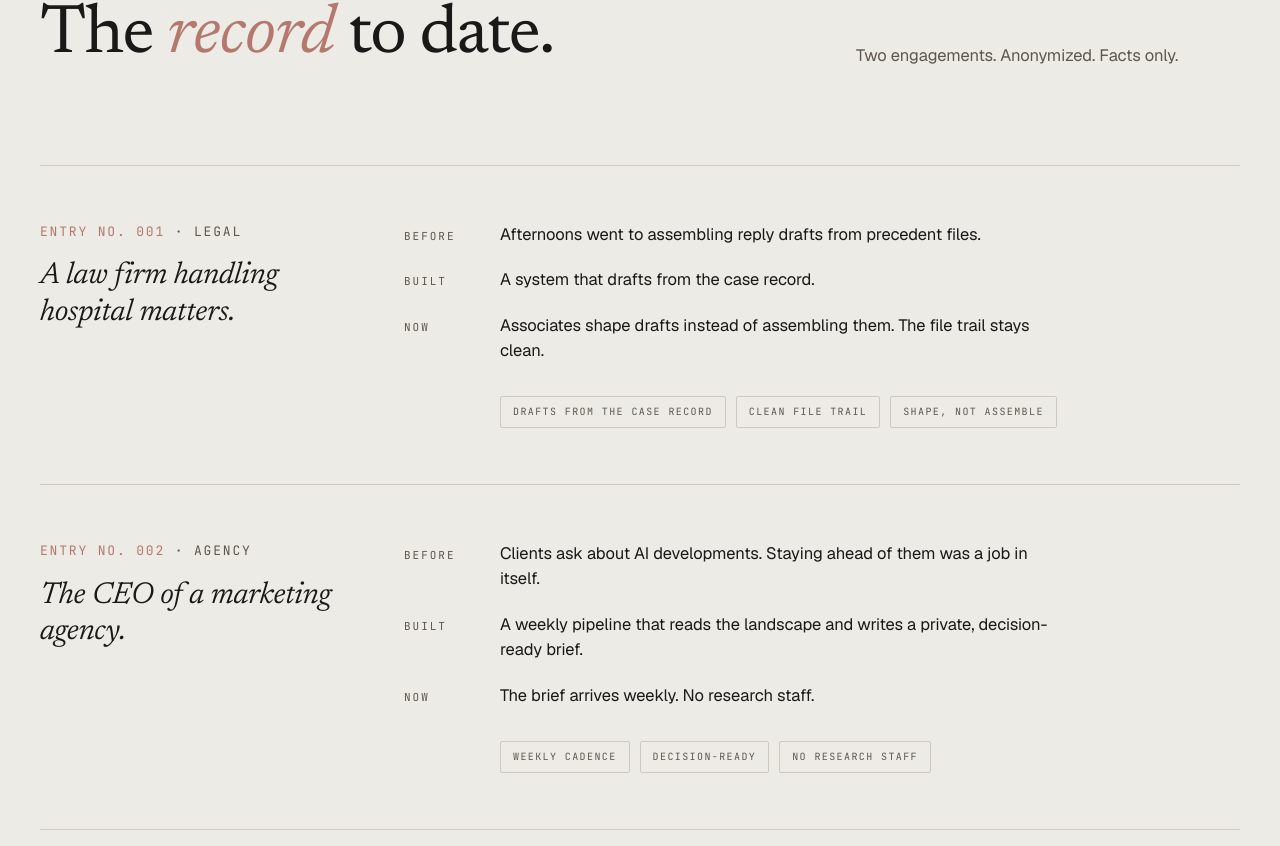
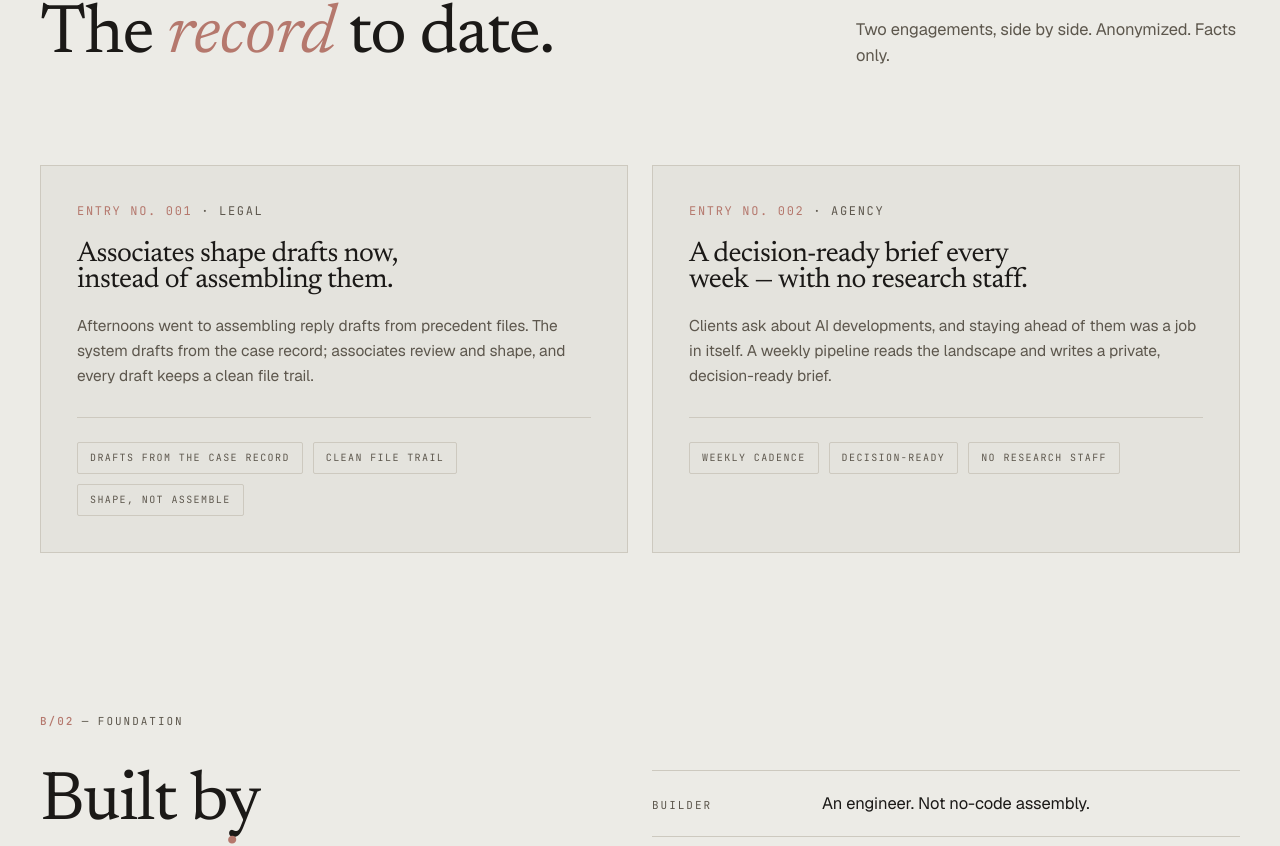
Before and after one commit to amk16/amber, a React (Vite) app: page / in a window 1280 px wide. Shown: the part 2148-2994 px from the top of the page. Built offline with nearby package versions, Linux system fonts and the light colour scheme.

Commit message:
feat: graft side-by-side case columns from variant/artifact

```diff
--- a/src/components/Proof.jsx
+++ b/src/components/Proof.jsx
@@ -1,36 +1,26 @@
+/* Case-study wording is fact-only (see PRODUCT.md → Brand & tone → honesty rule).
+   Presentation grafted from variant/artifact: side-by-side columns, outcome-first
+   headlines. Re-skinned to Ledger tokens (maroon only, no ultramarine) and keeping
+   the ledger-entry numbering identity. Cards use the generic tokens so the dark
+   chapter's paper→ink flip crossfades them; they stack to one column at 390px. */
+
 const ENTRIES = [
   {
     no: 'No. 001',
     field: 'Legal',
     client: 'A law firm handling hospital matters.',
-    lines: [
-      [
-        'Before',
-        'Afternoons went to assembling reply drafts from precedent files.',
-      ],
-      ['Built', 'A system that drafts from the case record.'],
-      [
-        'Now',
-        'Associates shape drafts instead of assembling them. The file trail stays clean.',
-      ],
-    ],
+    outcome: 'Associates shape drafts now, instead of assembling them.',
+    body:
+      'Afternoons went to assembling reply drafts from precedent files. The system drafts from the case record; associates review and shape, and every draft keeps a clean file trail.',
     chips: ['Drafts from the case record', 'Clean file trail', 'Shape, not assemble'],
   },
   {
     no: 'No. 002',
     field: 'Agency',
     client: 'The CEO of a marketing agency.',
-    lines: [
-      [
-        'Before',
-        'Clients ask about AI developments. Staying ahead of them was a job in itself.',
-      ],
-      [
-        'Built',
-        'A weekly pipeline that reads the landscape and writes a private, decision-ready brief.',
-      ],
-      ['Now', 'The brief arrives weekly. No research staff.'],
-    ],
+    outcome: 'A decision-ready brief every week — with no research staff.',
+    body:
+      'Clients ask about AI developments, and staying ahead of them was a job in itself. A weekly pipeline reads the landscape and writes a private, decision-ready brief.',
     chips: ['Weekly cadence', 'Decision-ready', 'No research staff'],
   },
 ]
@@ -54,48 +44,54 @@ export default function Proof() {
             className="body-copy self-end text-[16.5px] md:col-span-4 md:col-start-9"
             data-reveal
           >
-            Two engagements. Anonymized. Facts only.
+            Two engagements, side by side. Anonymized. Facts only.
           </p>
         </div>
 
-        <div className="mt-16 md:mt-24">
+        {/* side-by-side ledger entries — one column at 390px */}
+        <div
+          className="mt-16 grid grid-cols-1 gap-5 md:mt-24 md:grid-cols-2 md:gap-6"
+          data-reveal-stagger
+        >
           {ENTRIES.map((e) => (
-            <article key={e.no} className="entry" data-reveal>
-              <header>
-                <p className="f-mono m-0 text-[13px] uppercase tracking-[0.14em] text-[var(--accent-display)]">
+            <article
+              key={e.no}
+              data-reveal-child
+              className="flex flex-col p-7 md:p-9"
+              style={{
+                border: '1px solid var(--rule)',
+                background: 'color-mix(in oklab, var(--text) 4%, transparent)',
+              }}
+            >
+              <p className="f-mono m-0 text-[12px] uppercase tracking-[0.14em] text-[var(--accent-display)]">
                 Entry {e.no}
                 <span className="text-[var(--text-dim)]">
                   {'  ·  '}
                   {e.field}
                 </span>
               </p>
-                <p className="f-serif m-0 mt-4 text-[clamp(1.5rem,2.4vw,1.9rem)] leading-[1.2] text-[var(--text)]">
-                  {e.client}
+
+              {/* outcome-first headline */}
+              <h3 className="f-display m-0 mt-5 text-[clamp(1.4rem,2.2vw,1.85rem)] leading-[1.15] text-[var(--text)]">
+                {e.outcome}
+              </h3>
+
+              <p className="mt-5 text-[15.5px] leading-[1.6] text-[var(--text-dim)]">
+                {e.body}
               </p>
-              </header>
 
-              <div>
-                <div className="flex flex-col gap-5">
-                  {e.lines.map(([label, text]) => (
-                    <div key={label} className="entry-line">
-                      <span className="kicker">{label}</span>
-                      <p className="m-0 max-w-[52ch] text-[16.5px] leading-[1.55] text-[var(--text)]">
-                        {text}
-                      </p>
-                    </div>
-                  ))}
-                </div>
-                <div className="mt-8 flex flex-wrap gap-2.5 md:pl-[96px]">
+              <div
+                className="mt-7 flex flex-wrap gap-2.5 pt-6"
+                style={{ borderTop: '1px solid var(--rule)' }}
+              >
                 {e.chips.map((c) => (
                   <span key={c} className="chip">
                     {c}
                   </span>
                 ))}
               </div>
-              </div>
             </article>
           ))}
-          <div className="rule" />
         </div>
       </div>
     </section>
--- a/src/index.css
+++ b/src/index.css
@@ -274,29 +274,6 @@ body::before {
   }
 }
 
-/* proof entry: file column · record column */
-.entry {
-  display: grid;
-  grid-template-columns: minmax(200px, 300px) minmax(0, 1fr);
-  gap: clamp(28px, 5vw, 72px);
-  border-top: 1px solid var(--rule);
-  padding: clamp(36px, 5vw, 56px) 0;
-}
-
-@media (max-width: 768px) {
-  .entry {
-    grid-template-columns: 1fr;
-    gap: 24px;
-  }
-}
-
-.entry-line {
-  display: grid;
-  grid-template-columns: 76px minmax(0, 1fr);
-  gap: 20px;
-  align-items: baseline;
-}
-
 /* spec list (foundation) */
 .spec-row {
   display: grid;
```
Lines whose indentation alone changed are shown as unchanged.
